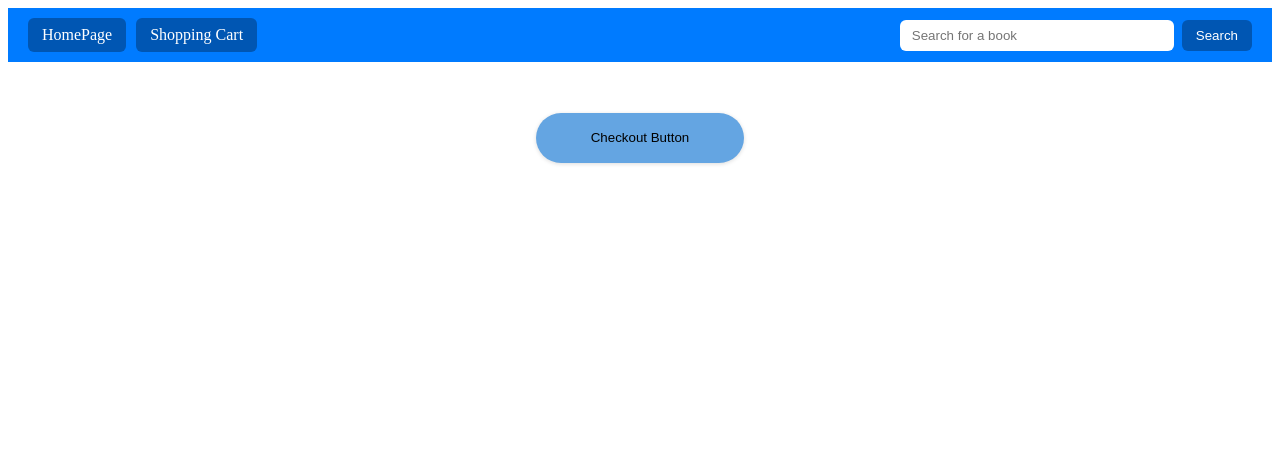
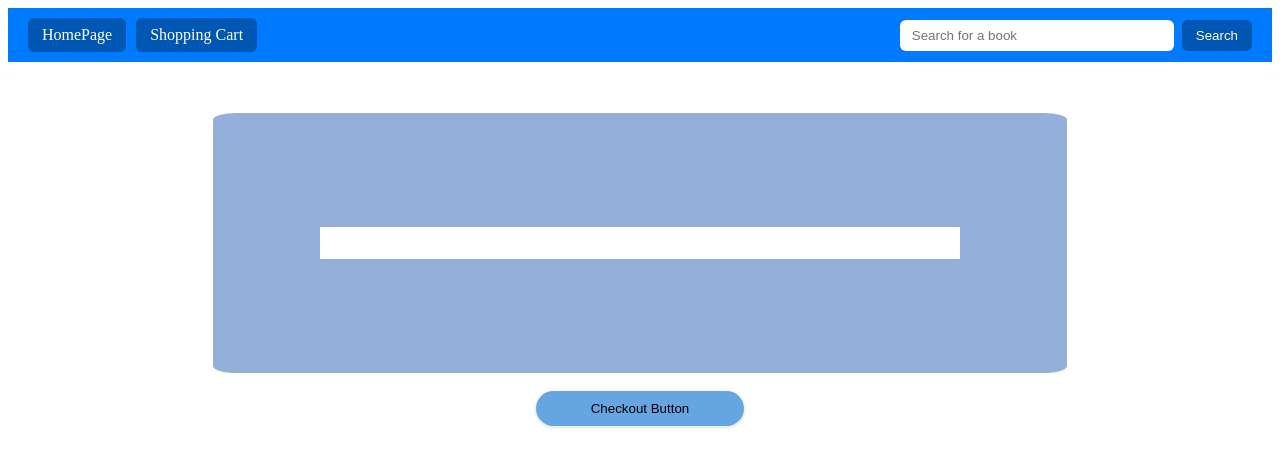
Before and after one commit to GaelCT/CMPS3390-Project02, a Vue app: page /CartPage in a window 1280 px wide. Shown: the top 466 px of the page. Built offline with nearby package versions, Linux system fonts and the light colour scheme.

Commit message:
I dont remember what I have added

```diff
--- a/src/views/CartPage.vue
+++ b/src/views/CartPage.vue
@@ -1,13 +1,23 @@
 <template>
 <div class="container">
 <br>
-    <div class="checkOut">
-    <br>
-        <!--make the list here to be append into this class-->
-        <button @click="clear"> Checkout Button</button>
+    <div class="checkOutContainer">
+    <!--make the list here to be append into this class
+
+        <p> Your total</p>
+        -->
+    <div class ="list">
+        <ul>
+            <li v-for="item in index" in tiems :key="index"> {{ item }} </li>
+        </ul>
 
     </div>
 
+
+
+    </div>
+    <br>
+        <button @click="clearCart"> Checkout Button</button>
 </div>
 
 
@@ -28,8 +38,8 @@ methods: {
       },
 
     clearCart(){
-        const clearall = 'No more items ${this.cart.length * 0}'
-        this.clearCart.push(clearall);
+        const clearall = 'No more items ${this.cart.length = ""}'
+        this.clearCart.pop(clearall);
     }
    },
 };
@@ -44,23 +54,33 @@ methods: {
     padding: 1%;
 }
 
-body{
+
+.checkOutContainer{
+    border-radius: 2.71828%;
+    display: flex;
+    justify-content: center;
+    height: 130%;
+    width: 75%;
+    position: relative;
+    margin: auto;
+    background-color: #94B0DA;
 
 }
 
-.checkOut{
-
+.list{
     display: flex;
     justify-content: center;
-    height: 25%;
-    width: 70%;
+    height: auto;
+    width: 75%;
     position: relative;
     margin: auto;
-
+    background-color: white;
 }
 
 button{
-
+    display: flex;
+    justify-content: center;
+    margin: auto;
     background-color: rgb(100, 165, 226);
     border: 0;
     border-radius: 31.4159265359px;
```
